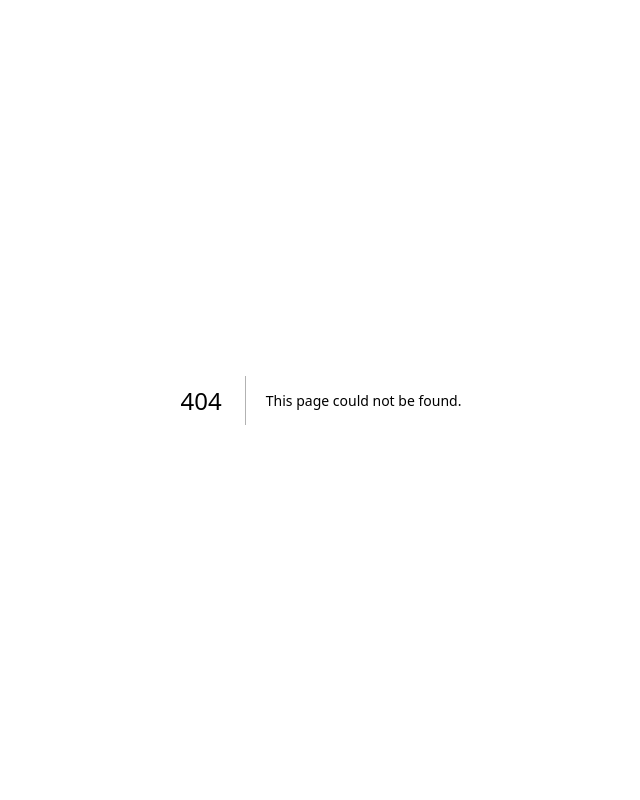
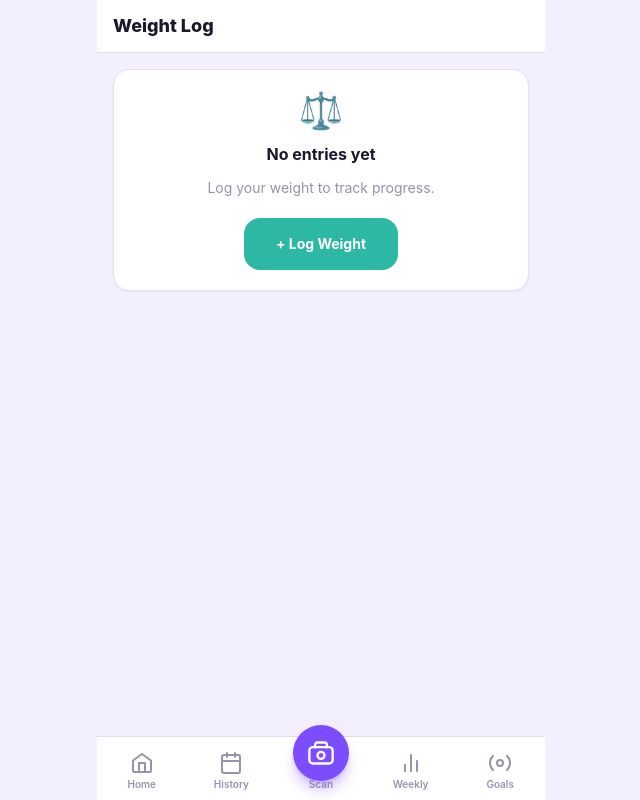
Before and after one commit to Ganga-Boi/mealscan-pro, a Next.js app: page /weight in a window 1280 px wide. Before the commit this address had no page. Shown: the whole page, without its empty margins (319-959 px from the left). Built offline with nearby package versions, Linux system fonts and the light colour scheme.

Commit message:
Add files via upload

```diff
--- /dev/null
+++ b/app/weight/page.tsx
@@ -0,0 +1,84 @@
+'use client';
+import { useEffect, useState, useCallback } from 'react';
+import BottomNav from '@/components/BottomNav';
+import { loadWeights, addWeight, deleteWeight, loadSettings } from '@/lib/storage';
+import { uid, today, displayDate } from '@/lib/calc';
+import type { WeightEntry } from '@/lib/types';
+
+export default function WeightPage() {
+  const [weights, setWeights] = useState<WeightEntry[]>([]);
+  const [unit, setUnit] = useState<'kg'|'lbs'>('kg');
+  const [showAdd, setShowAdd] = useState(false);
+  const [val, setVal] = useState('');
+  const [note, setNote] = useState('');
+
+  const load = useCallback(() => {
+    setWeights(loadWeights());
+    setUnit(loadSettings().weightUnit);
+  }, []);
+
+  useEffect(() => { load(); }, [load]);
+
+  function handleAdd() {
+    const n = parseFloat(val.replace(',','.'));
+    if (isNaN(n) || n <= 0 || n > 700) return alert('Enter a valid weight');
+    addWeight({ id:uid(), date:today(), savedAt:new Date().toISOString(), weight:n, unit, note:note.trim() });
+    setVal(''); setNote(''); setShowAdd(false); load();
+  }
+
+  function handleDelete(id: string) {
+    if (confirm('Delete this entry?')) { deleteWeight(id); load(); }
+  }
+
+  const latest = weights[0];
+
+  return (
+    <div className="bg-appbg min-h-screen pb-24">
+      <div className="bg-white sticky top-0 z-40 px-4 py-3 border-b border-border">
+        <h1 className="text-lg font-extrabold text-txtpri">Weight Log</h1>
+      </div>
+      <div className="px-4 py-4 flex flex-col gap-4">
+        <div className="card p-5 flex flex-col items-center gap-3 text-center">
+          {latest
+            ? (<><p className="label">Latest weight</p><p className="text-5xl font-extrabold text-txtpri tracking-tight">{latest.weight}<span className="text-2xl ml-1 font-bold text-txtsec">{latest.unit}</span></p><p className="text-sm text-txtsec">{displayDate(latest.date)}</p>{latest.note&&<p className="text-xs text-txtsec italic">{latest.note}</p>}</>)
+            : (<><p className="text-4xl">⚖️</p><p className="font-bold text-txtpri">No entries yet</p><p className="text-sm text-txtsec">Log your weight to track progress.</p></>)
+          }
+          <button onClick={()=>setShowAdd(true)} className="btn-pri px-8 rounded-full mt-2 py-3 text-sm">+ Log Weight</button>
+        </div>
+
+        {showAdd && (
+          <div className="card p-4 flex flex-col gap-3 border-accent/30">
+            <p className="font-bold text-txtpri">New Entry</p>
+            <div className="flex items-center gap-2 bg-muted rounded-xl border border-border px-3 py-2">
+              <input autoFocus type="number" value={val} onChange={e=>setVal(e.target.value)} placeholder={`e.g. 75.5`}
+                className="flex-1 font-bold text-lg outline-none bg-transparent text-txtpri"/>
+              <span className="text-sm text-txtsec">{unit}</span>
+            </div>
+            <input type="text" value={note} onChange={e=>setNote(e.target.value)} placeholder="Note (optional)"
+              className="bg-muted border border-border rounded-xl px-3 py-2 text-sm outline-none text-txtpri placeholder-txtmuted"/>
+            <div className="flex gap-2">
+              <button onClick={handleAdd} className="flex-2 btn-pri text-sm flex-1">Save</button>
+              <button onClick={()=>{setShowAdd(false);setVal('');setNote('');}} className="flex-1 btn-sec text-sm">Cancel</button>
+            </div>
+          </div>
+        )}
+
+        {weights.length > 0 && (
+          <div className="card overflow-hidden">
+            {weights.map((w, i) => (
+              <div key={w.id} className={`flex items-center gap-3 px-4 py-3 ${i>0?'border-t border-border':''}`}>
+                <div className="flex-1">
+                  <p className="font-semibold text-sm text-txtpri">{displayDate(w.date)}</p>
+                  {w.note && <p className="text-xs text-txtsec italic">{w.note}</p>}
+                </div>
+                <span className="font-bold text-primary">{w.weight} {w.unit}</span>
+                <button onClick={()=>handleDelete(w.id)} className="text-txtsec text-lg active:text-danger">🗑</button>
+              </div>
+            ))}
+          </div>
+        )}
+      </div>
+      <BottomNav/>
+    </div>
+  );
+}
```
